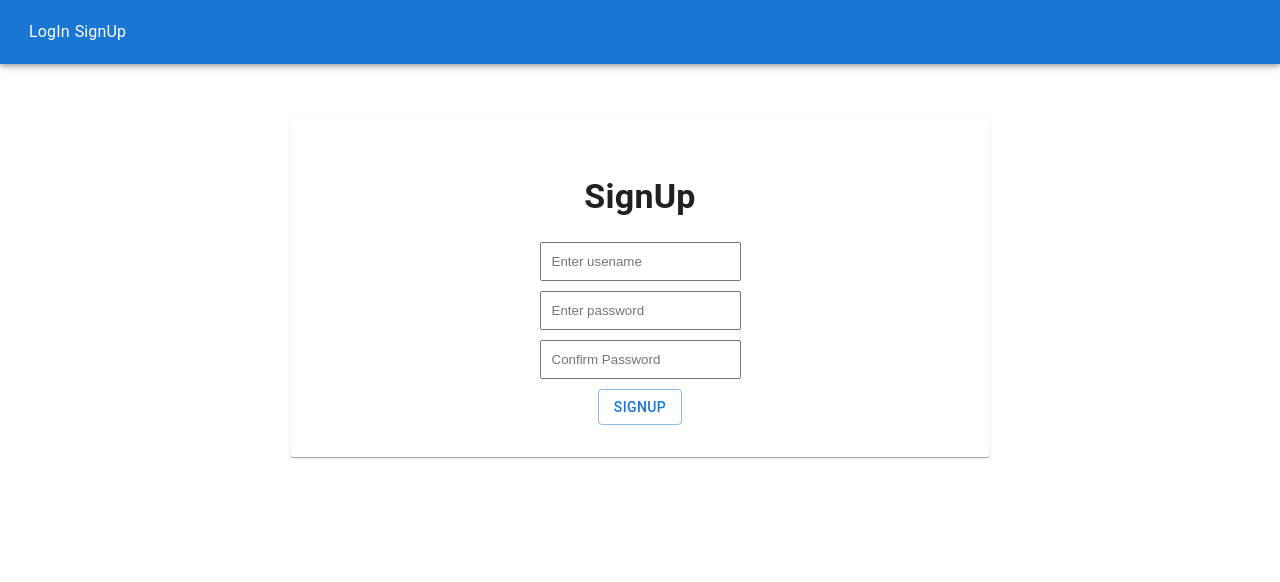
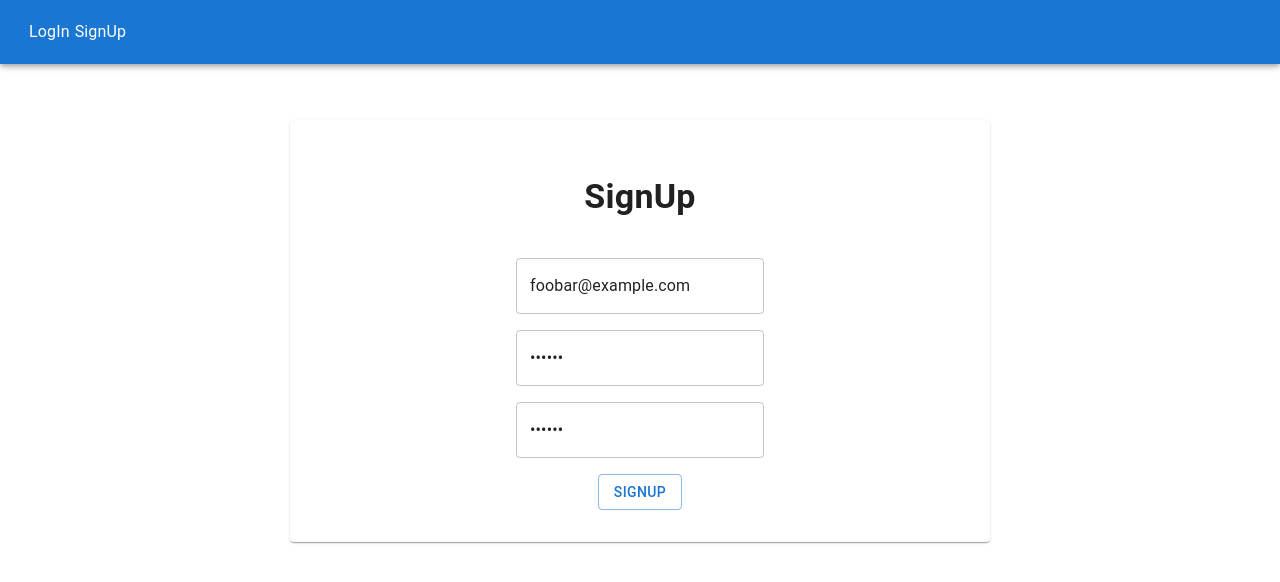
Before and after one commit to dharmeshpathak/employee, a React (Create React App) app: page /signup in a window 1280 px wide. Shown: the top 582 px of the page. Built offline with nearby package versions, Linux system fonts and the light colour scheme; no server answers.

Commit message:
formik added to login and signup page

```diff
--- a/package.json
+++ b/package.json
@@ -11,11 +11,13 @@
     "@testing-library/react": "^12.1.3",
     "@testing-library/user-event": "^13.5.0",
     "axios": "^0.26.0",
+    "formik": "^2.2.9",
     "react": "^17.0.2",
     "react-dom": "^17.0.2",
     "react-router-dom": "^6.2.1",
     "react-scripts": "5.0.0",
-    "web-vitals": "^2.1.4"
+    "web-vitals": "^2.1.4",
+    "yup": "^0.32.11"
   },
   "scripts": {
     "start": "react-scripts start",
--- a/src/components/auth/LoginIn.js
+++ b/src/components/auth/LoginIn.js
@@ -1,111 +1,133 @@
-import { useEffect, useState } from 'react';
-import { Paper, Typography, Box, Button } from '@mui/material';
-import '../../styles/inputfield.css';
-import instance from '../../api'
-import { Link, useNavigate } from 'react-router-dom';
-import NewNavbar from '../Navbar/NewNavbar'
+import { useState, useEffect } from "react";
+import { Paper, Typography, Box, Button, TextField } from "@mui/material";
+import "../../styles/inputfield.css";
+import instance from "../../api";
+import { useNavigate } from "react-router-dom";
+import NewNavbar from "../Navbar/NewNavbar";
+import { useFormik } from "formik";
+import * as yup from "yup";
+import InfoIcon from '@mui/icons-material/Info';
+const validationSchema = yup.object({
+  email: yup.string("Enter your email").required("Email is required"),
+  password: yup.string("Enter your password").required("Password is required"),
+});
 const LoginIn = ({ setUpLogin, login }) => {
   let navigate = useNavigate();
-  const [employee, setEmployee] = useState({
-    username: '',
-    password: '',
-  });
-
   const [match, setmatch] = useState(true);
-  const handleChange = (e) => {
-    setEmployee(() => {
-      return { ...employee, [e.target.name]: e.target.value };
-    });
-  };
-
-  const loginEmp = async () => {
+  const formik = useFormik({
+    initialValues: {
+      email: "",
+      password: "",
+    },
+    validationSchema: validationSchema,
+    onSubmit: async (values) => {
       const { data, status } = await instance.get(`/users`);
+      console.log(data);
 
       if (status === 200) {
         const user = data.filter((emp) => {
           return (
-          emp.username === employee.username && emp.password === employee.password
+            emp.username === values.email && emp.password === values.password
           );
         });
         if (user.length !== 0) {
           setmatch(true);
+          console.log(user);
 
-        localStorage.setItem('userItem', JSON.stringify(user[0]));
+          localStorage.setItem("userItem", JSON.stringify(user[0]));
 
-        navigate('/');
+          navigate("/");
         } else {
           setmatch(false);
-        localStorage.setItem('userItem', null);
+
+          return;
         }
       }
-  };
+    },
+  });
+
   useEffect(() => {
     setUpLogin();
-    console.log('login = ', login);
-    if (login) navigate('/');
+    console.log("login = ", login);
+    if (login) navigate("/");
 
     // eslint-disable-next-line react-hooks/exhaustive-deps
   }, [login]);
 
   return (
-    <NewNavbar login={login} setUpLogin={setUpLogin} >
+    <NewNavbar login={login} setUpLogin={setUpLogin}>
+      <form onSubmit={formik.handleSubmit}>
         <Box
           elevation={1}
           component={Paper}
           p={4}
-      display='flex'
-      flexDirection={'column'}
-      justifyContent={'center'}
-      alignItems={'center'}
+          display="flex"
+          flexDirection={"column"}
+          justifyContent={"center"}
+          alignItems={"center"}
           maxWidth={700}
-      margin={'auto'}
+          margin={"auto"}
           mt={4}
+          gap={2}
+          position={'relative'}
         >
+          {!match && (
+            <span
+              style={{
+                color: "red",
+                tranformText: "capitalise",
+                backgroundColor:'rgba(255,0,0,0.1)',
+                position:"absolute",
+                width:"100%",
+                top:'0',
+                left:'0',
+                display:'flex',
+                justifyContent:"center",
+                alignItems:"center",
+                padding:"10px 0"
+              }}
+            ><InfoIcon /> &nbsp;
+              Invalid credential
+            </span>
+          )}
+
           <Typography
-        variant='h4'
-        component='h4'
+            variant="h4"
+            component="h4"
             fontWeight={700}
             m={3}
-        textAlign={'center'}
+            textAlign={"center"}
           >
             LogIn
           </Typography>
-      {!match && <label style={{ color: 'red' }}>Invalid Credentials</label>}
-      <input
-        name='username'
-        placeholder='Enter usename'
-        className='inputField'
-        type={'text'}
-        value={employee.username}
-        onChange={handleChange}
+
+          <TextField
+            name="email"
+            width={300}
+            placeholder="enter email"
+            className="inputField"
+            type={"text"}
+            value={formik.values.email}
+            onChange={formik.handleChange}
+            error={formik.touched.email && Boolean(formik.errors.email)}
+            helperText={formik.touched.email && formik.errors.email}
+          />
+
+          <TextField
+            name="password"
+            placeholder="Enter password"
+            className="inputField"
+            type={"text"}
+            value={formik.values.password}
+            onChange={formik.handleChange}
             required
           />
 
-      <input
-        name='password'
-        placeholder='Enter password'
-        className='inputField'
-        type={'password'}
-        value={employee.password}
-        onChange={handleChange}
-        required
-      />
-
-      <Button variant='outlined' onClick={loginEmp}>
+          <Button variant="outlined" type="submit">
             Login
           </Button>
-      <Link
-        to='/signup'
-        style={{
-          textDecoration: 'none',
-          padding: '5px 20px',
-          border: '2px solid skyblue',
-          marginTop: '10px',
-        }}
-      >
-        SignUp
-      </Link>
         </Box>
+      </form>
     </NewNavbar>
   );
 };
--- a/src/components/auth/SignUp.js
+++ b/src/components/auth/SignUp.js
@@ -1,47 +1,55 @@
-import { useState } from 'react';
-import { Paper, Typography, Box, Button } from '@mui/material';
+import { Paper, Typography, Box, Button,TextField } from '@mui/material';
 import '../../styles/inputfield.css';
 import instance from '../../api'
 import NewNavbar from '../Navbar/NewNavbar'
+import * as yup from 'yup';
+import React from 'react';
+import { useFormik } from 'formik';
+
+const validationSchema = yup.object({
+  email: yup
+    .string('Enter your email')
+    .email('Enter a valid email')
+    .required('Email is required'),
+  password: yup
+    .string('Enter your password')
+    .min(8, 'Password should be of minimum 8 characters length')
+    .required('Password is required'),
+    cpassword: yup.string()
+     .oneOf([yup.ref('password'), null], 'Passwords must match')
+
+});
 function SignUp({login,setUpLogin}) {
-  const [employee, setEmployee] = useState({
-    username: '',
-    password: '',
-    cpassword: '',
+
+  const formik = useFormik({
+    initialValues: {
+      email: 'foobar@example.com',
+      password: 'foobar',
+      cpassword:'foobar'
+    },
+    validationSchema: validationSchema,
+    onSubmit: async(values) => {
+      const res = await instance.post(`/users`, {
+        email: values.email,
+        password: values.password,
+      });
+      if (res.status === 201) {
+        console.log('user Added');
+        values.email='';
+
+        values.password='';
+        values.cpassword='';
+
+      }
+    },
   });
-  const [match, setmatch] = useState(true);
-  const handleChange = (e) => {
-    setEmployee(() => {
-      return { ...employee, [e.target.name]: e.target.value };
-    });
-  };
 
-  const addEmployee = async () => {
-    if (employee.cpassword !== employee.password) {
-      setmatch(false);
 
-      return;
-    } else if (employee.cpassword === employee.password) {
-      setmatch(true);
 
-    }
-
-    const res = await instance.post(`/users`, {
-      username: employee.username,
-      password: employee.password,
-    });
-    if (res.status === 201) {
-      console.log('user Added');
-      setEmployee({
-        username: '',
-        password: '',
-        cpassword: '',
-      });
-    }
-  };
 
   return (
     <NewNavbar login={login} setUpLogin = {setUpLogin}>
+    <form onSubmit={formik.handleSubmit} >
     <Box
       elevation={1}
       component={Paper}
@@ -53,7 +61,9 @@ function SignUp({login,setUpLogin}) {
       maxWidth={700}
       margin={'auto'}
       mt={4}
+      gap={2}
     >
+
       <Typography
         variant='h4'
         component='h4'
@@ -63,39 +73,59 @@ function SignUp({login,setUpLogin}) {
       >
         SignUp
       </Typography>
-      <input
-        name='username'
-        placeholder='Enter usename'
+      <TextField
+        name='email'
+        width={300}
+        placeholder='enter email'
         className='inputField'
-        type={'text'}
-        value={employee.username}
-        onChange={handleChange}
-        required
+        type='email'
+        value={formik.values.email}
+        onChange={formik.handleChange}
+        error={formik.touched.email && Boolean(formik.errors.email)}
+          helperText={formik.touched.email && formik.errors.email}
+
+
       />
 
-      <input
+      <TextField
         name='password'
+        width={300}
         placeholder='Enter password'
         className='inputField'
         type={'password'}
-        value={employee.password}
-        onChange={handleChange}
-        required
+        value={formik.values.password}
+        onChange={formik.handleChange}
+        error={formik.touched.password && Boolean(formik.errors.password)}
+          helperText={formik.touched.password && formik.errors.password}
+
+
       />
-      {!match && <label style={{ color: 'red' }}>Passwords do not match</label>}
-      <input
+
+      <TextField
+      width={300}
         name='cpassword'
         placeholder='Confirm Password'
         className='inputField'
         type={'password'}
-        value={employee.cpassword}
-        onChange={handleChange}
-        required
+        value={formik.values.cpassword}
+        onChange={formik.handleChange}
+        error={formik.touched.cpassword && Boolean(formik.errors.cpassword)}
+          helperText={formik.touched.cpassword && formik.errors.cpassword}
+
+
       />
-      <Button variant='outlined' onClick={addEmployee}>
+
+
+
+
+      <Button variant='outlined' type='submit'>
         SignUp
       </Button>
+
     </Box>
+    </form>
+
+
     </NewNavbar>
   );
 }
```
Also changed, not shown: 1 other file (tests, documents, lock files or other folders). Lines whose indentation alone changed are shown as unchanged.
